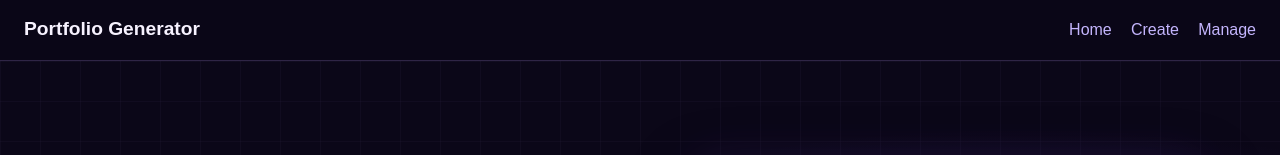
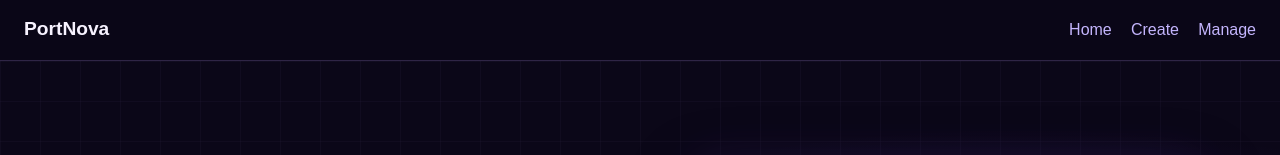
Before and after one commit to cm980032-prog/portfolio-generator, a plain HTML site: page index.html in a window 1280 px wide. Shown: the top 155 px of the page. Drawn offline with nearby package versions, Linux system fonts and the light colour scheme.

Commit message:
Update index.html

```diff
--- a/index.html
+++ b/index.html
@@ -3,12 +3,12 @@
 <head>
   <meta charset="UTF-8">
   <meta name="viewport" content="width=device-width, initial-scale=1">
-  <title>Portfolio Generator</title>
+  <title>PortNova - Portfolio Generator</title>
   <link rel="stylesheet" href="style.css">
 </head>
 <body>
   <header class="nav">
-    <a class="brand" href="#/">Portfolio Generator</a>
+    <a class="brand" href="#/">PortNova</a>
     <nav><a href="#/">Home</a><a href="#/form">Create</a><a href="#/manage">Manage</a></nav>
   </header>
   <main id="app"></main>
```
